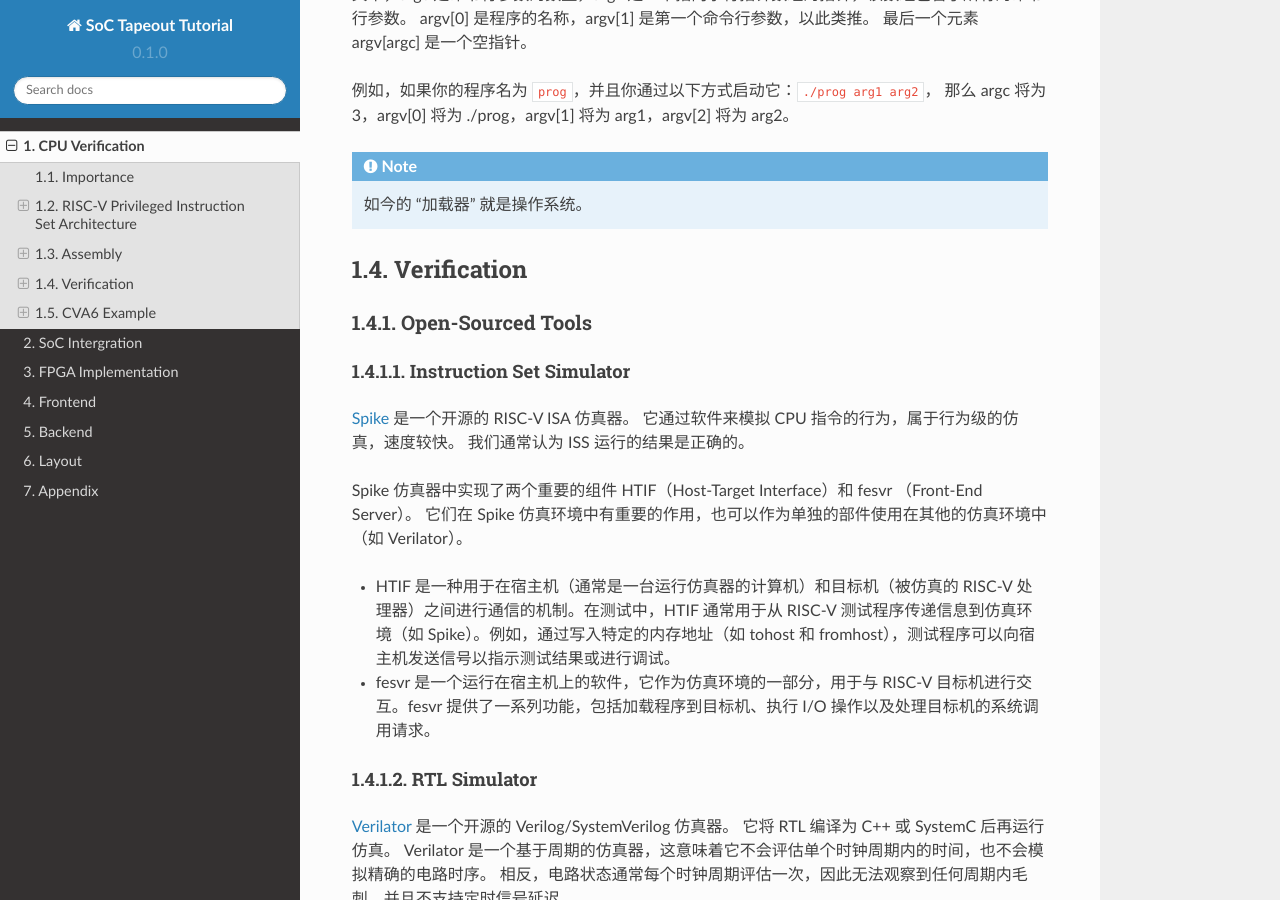
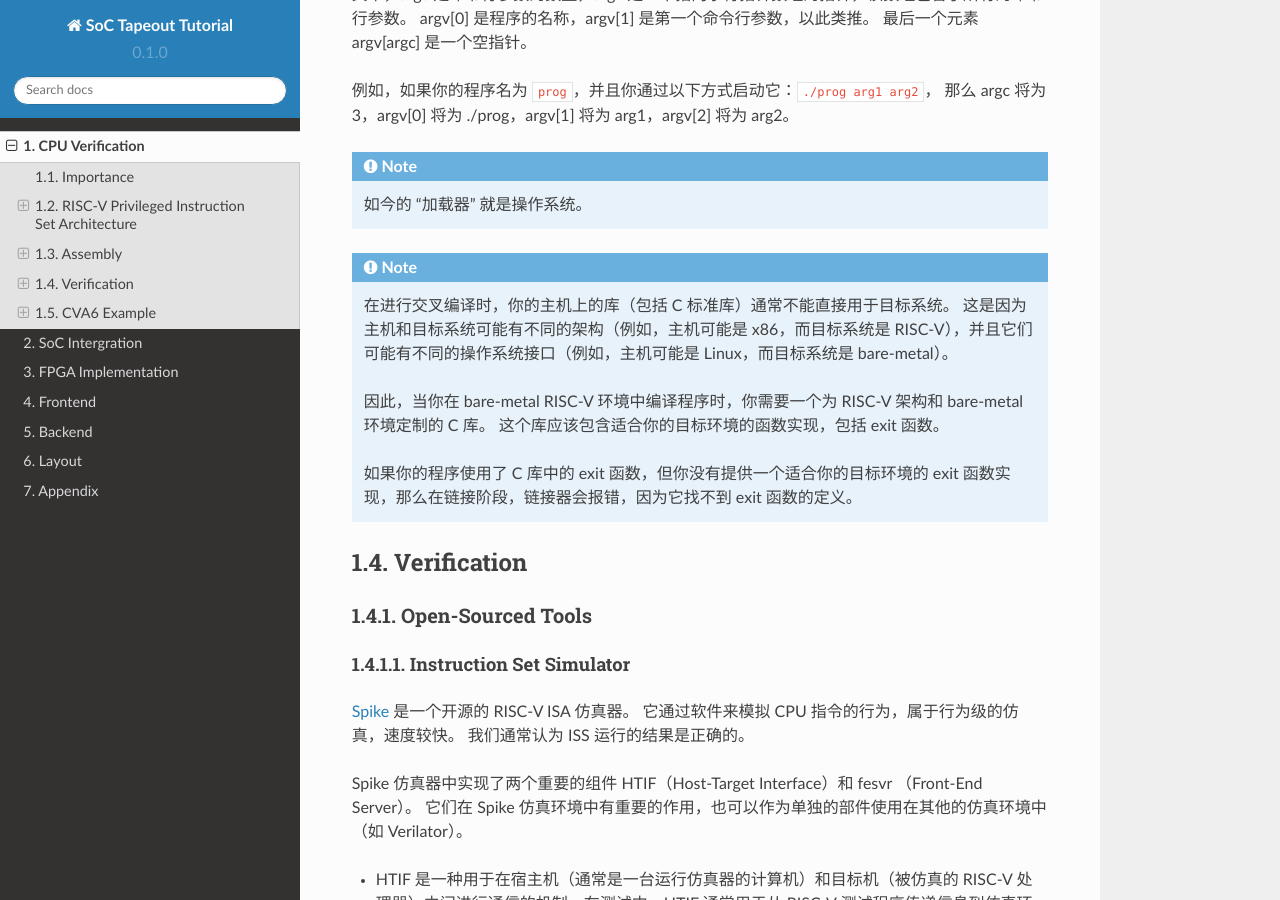
Before and after one commit to Siris-Li/SoC-Tapeout-Tutorial, a Sphinx documentation site: the page built from docs/source/cpu.rst, in a window 1280 px wide and 900 px high, scrolled down 4880 px. Built offline with Sphinx 7.4.7 and the Read the Docs theme 2.0.0, drawn with Linux system fonts in a browser that asks for light colours.

Commit message:
Update cpu.rst

```diff
--- a/docs/source/cpu.rst
+++ b/docs/source/cpu.rst
@@ -191,6 +191,16 @@ argv[0] 是程序的名称，argv[1] 是第一个命令行参数，以此类推
 .. note::
 
 	如今的 “加载器” 就是操作系统。
+
+.. note::
+
+	在进行交叉编译时，你的主机上的库（包括 C 标准库）通常不能直接用于目标系统。
+	这是因为主机和目标系统可能有不同的架构（例如，主机可能是 x86，而目标系统是 RISC-V），并且它们可能有不同的操作系统接口（例如，主机可能是 Linux，而目标系统是 bare-metal）。
+
+	因此，当你在 bare-metal RISC-V 环境中编译程序时，你需要一个为 RISC-V 架构和 bare-metal 环境定制的 C 库。
+	这个库应该包含适合你的目标环境的函数实现，包括 exit 函数。
+
+	如果你的程序使用了 C 库中的 exit 函数，但你没有提供一个适合你的目标环境的 exit 函数实现，那么在链接阶段，链接器会报错，因为它找不到 exit 函数的定义。
 
 
 Verification
```
